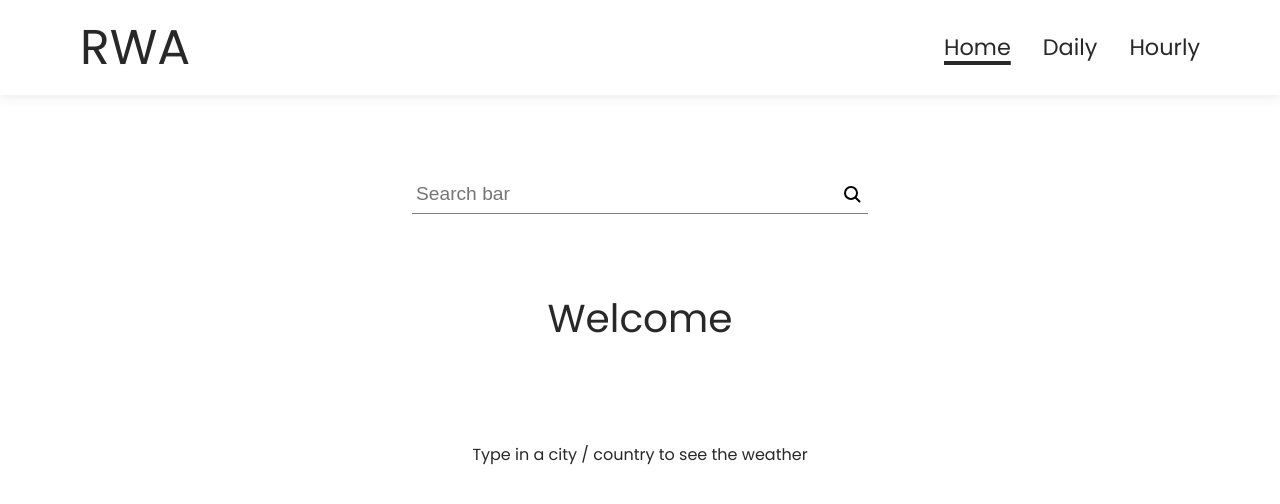
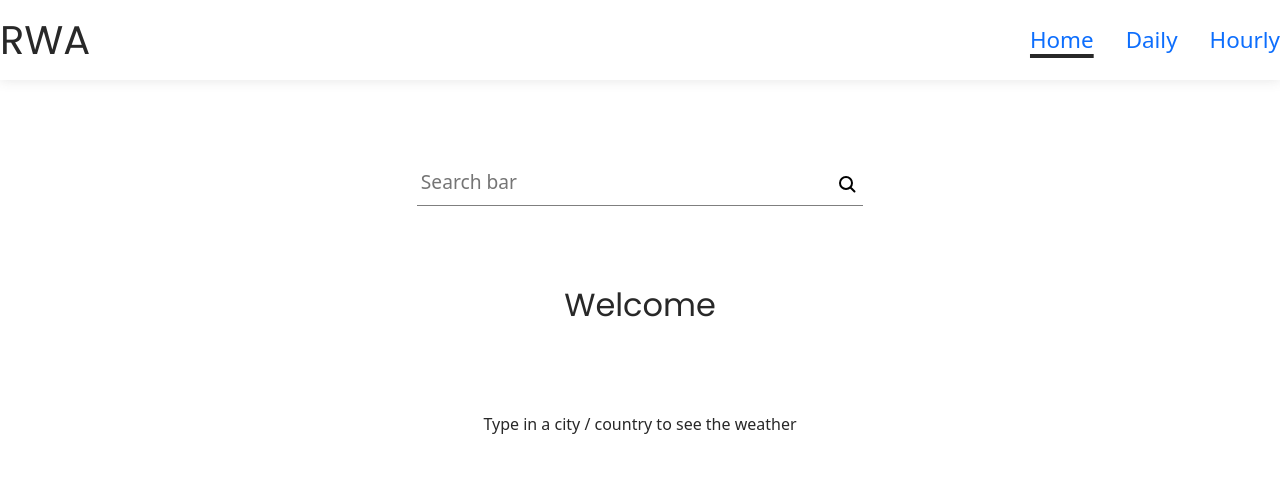
Before and after one commit to tran0460/mad9135-a2-react-routing, a React (Create React App) app: page / in a window 1280 px wide. Shown: the top 504 px of the page. Built offline with nearby package versions, Linux system fonts and the light colour scheme.

Commit message:
refactor logic

```diff
--- a/src/components/Navbar/Navbar.jsx
+++ b/src/components/Navbar/Navbar.jsx
@@ -1,12 +1,13 @@
 import React from "react";
 import { Link, useLocation } from "react-router-dom";
+import HistoryDropdown from "../HistoryDropdown/HistoryDropdown";
 import "./Navbar.css";
 
 const Navbar = () => {
   const url = useLocation();
   return (
-    <div className="navbar container">
-      <h1>RWA</h1>
+    <div className="navbar">
+      <h1 className="m-0">RWA</h1>
       <nav className="nav-container">
         <Link
           className={
@@ -28,6 +29,11 @@ const Navbar = () => {
           Hourly
         </Link>
       </nav>
+      {localStorage.getItem("history") && (
+        <aside>
+          <HistoryDropdown />
+        </aside>
+      )}
     </div>
   );
 };
```
